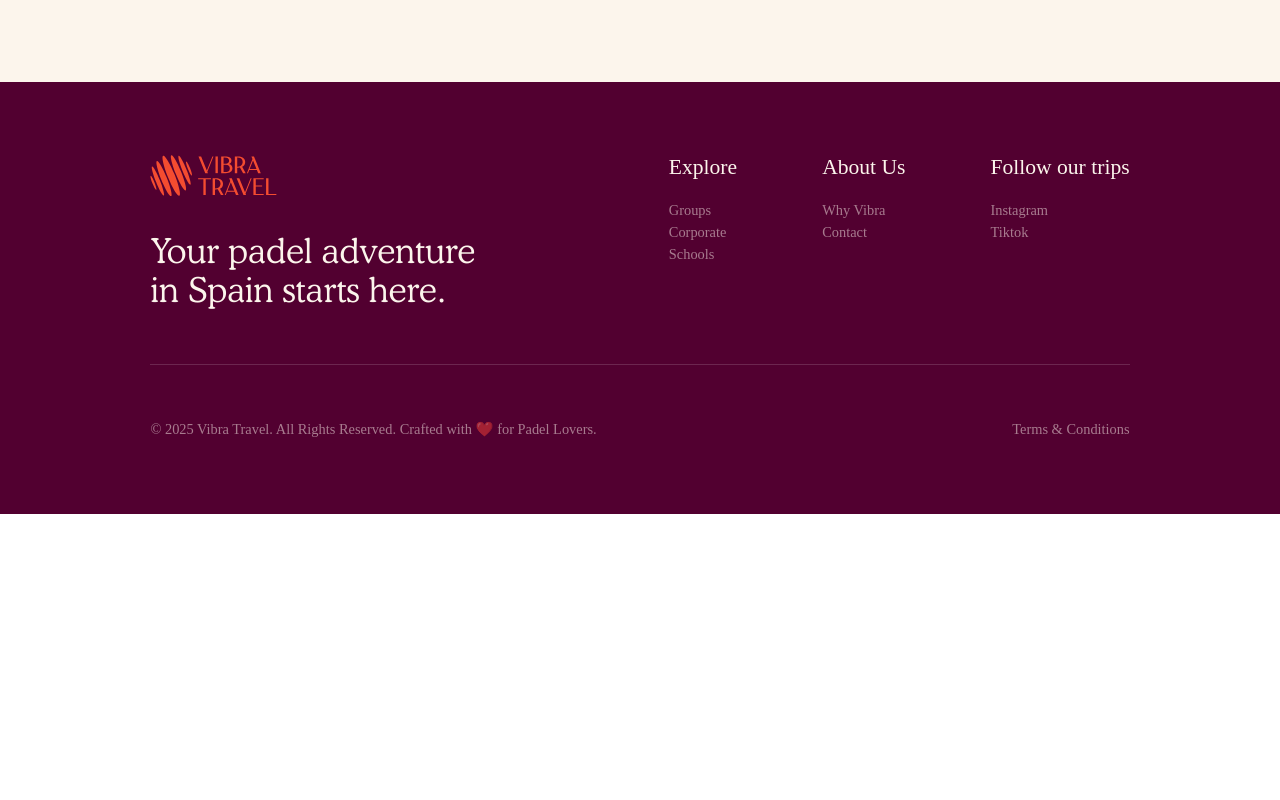
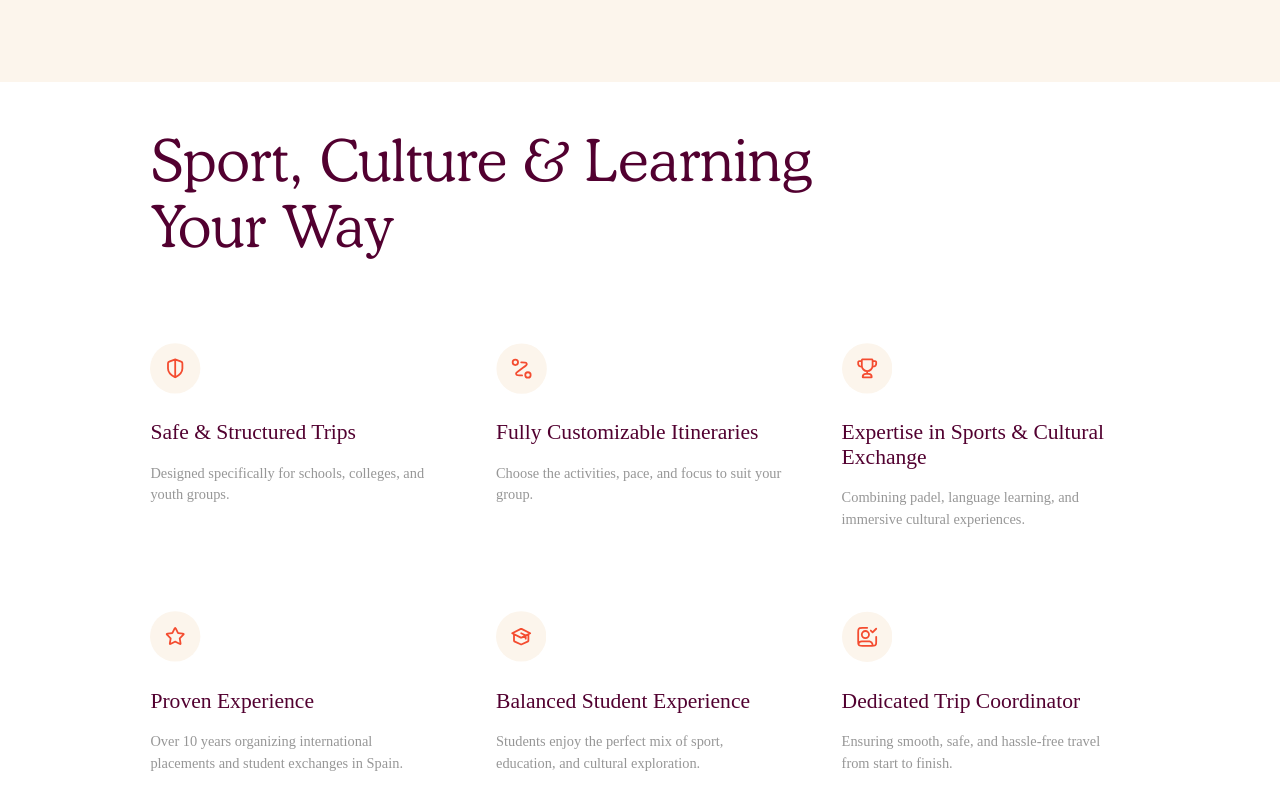
Before and after one commit to NicolasCornaglia/vibra-travel, a Vue app: page /schools in a window 1280 px wide. Shown: the part 580-1380 px from the top of the page. Before the commit the page ends 1094 px from the top, so only its background shows below. Built offline with nearby package versions, Linux system fonts and the light colour scheme; a web font is replaced by a local one.

Commit message:
refactor: expand usefullness of PackagesInclude and add component to schools page

```diff
--- a/src/components/PackagesInclude.vue
+++ b/src/components/PackagesInclude.vue
@@ -3,17 +3,11 @@
     <div class="pi-content">
       <div class="pi-top">
         <div class="pi-top-title">
-          <p class="cooper-font">
-            Every Vibra <br />
-            Package Includes
+          <p class="cooper-font" v-html="title">
           </p>
         </div>
         <div class="pi-top-subtitle">
-          <p>
-            We lay the foundation for an incredible trip. All elements can be
-            adjusted, added, or removed to suit your group’s preferences. We’ll
-            shape the experience around you.
-          </p>
+          <p>{{ subtitle }}</p>
         </div>
       </div>
       <div class="pi-bottom">
@@ -35,45 +29,19 @@
 </template>
 
 <script setup lang="ts">
-import IconStar from './icons/IconStar.vue';
-import IconShield from './icons/IconShield.vue';
-import IconTrophy from './icons/IconTrophy.vue'
-import IconFire from './icons/IconFire.vue'
-import IconGlobe from './icons/IconGlobe.vue'
-import IconGuide from './icons/IconGuide.vue'
+import type { Component } from 'vue'
 
-const cards = [
-  {
-    icon: IconStar,
-    title: '4★ Hotel & Breakfast',
-    desc: '3 nights with optional upgrade to private apartment or villa.'
-  },
-  {
-    icon: IconShield,
-    title: 'Daily Padel Coaching',
-    desc: '2 hours each morning, tailored to your group’s level. Want more or fewer hours? We’ll adapt the schedule to match your preferences.'
-  },
-  {
-    icon: IconTrophy,
-    title: 'Americano Tournament',
-    desc: 'Friendly competition with local club players.'
-  },
-  {
-    icon: IconFire,
-    title: 'Farewell Meal',
-    desc: 'Relaxed BBQ or traditional paella.'
-  },
-  {
-    icon: IconGlobe,
-    title: 'Cultural Experience',
-    desc: 'Choose your own authentic local experience – we’ll make it unforgettable.'
-  },
-  {
-    icon: IconGuide,
-    title: 'Personalised Local Guide',
-    desc: 'Tips for local events, festivals, and hidden gems.'
-  },
-]
+interface Card {
+  icon: Component;
+  title: string;
+  desc: string;
+}
+
+defineProps<{
+  cards: Card[]
+  title: string;
+  subtitle: string;
+}>()
 
 </script>
 
@@ -102,7 +70,7 @@ const cards = [
 
 .pi-top-title {
   height: 150px;
-  max-width: 500px;
+  max-width: 800px;
   font-size: 64px;
   font-weight: 400;
   line-height: 115%;
--- a/src/components/pages/GroupsPage.vue
+++ b/src/components/pages/GroupsPage.vue
@@ -1,7 +1,11 @@
 <template>
   <div>
     <GroupsPresentation />
-    <PackagesInclude />
+    <PackagesInclude
+      :cards="packageCards"
+      title="Every Vibra <br /> Package Includes"
+      subtitle="We lay the foundation for an incredible trip. All elements can be adjusted, added, or removed to suit your group's preferences. We'll shape the experience around you." />
+    />
     <MakeItYours />
     <Schedule />
     <ReadyAdventure variant="orange" />
@@ -16,6 +20,45 @@ import GroupsPresentation from "../GroupsPresentation.vue";
 import MakeItYours from "../MakeItYours.vue"
 import Schedule from "../Schedule.vue";
 import ReadyAdventure from "../ReadyAdventure.vue"
+import IconStar from '../icons/IconStar.vue';
+import IconShield from '../icons/IconShield.vue';
+import IconTrophy from '../icons/IconTrophy.vue'
+import IconFire from '../icons/IconFire.vue'
+import IconGlobe from '../icons/IconGlobe.vue'
+import IconGuide from '../icons/IconGuide.vue'
+
+const packageCards = [
+  {
+    icon: IconStar,
+    title: '4★ Hotel & Breakfast',
+    desc: '3 nights with optional upgrade to private apartment or villa.'
+  },
+  {
+    icon: IconShield,
+    title: 'Daily Padel Coaching',
+    desc: '2 hours each morning, tailored to your group’s level. Want more or fewer hours? We’ll adapt the schedule to match your preferences.'
+  },
+  {
+    icon: IconTrophy,
+    title: 'Americano Tournament',
+    desc: 'Friendly competition with local club players.'
+  },
+  {
+    icon: IconFire,
+    title: 'Farewell Meal',
+    desc: 'Relaxed BBQ or traditional paella.'
+  },
+  {
+    icon: IconGlobe,
+    title: 'Cultural Experience',
+    desc: 'Choose your own authentic local experience – we’ll make it unforgettable.'
+  },
+  {
+    icon: IconGuide,
+    title: 'Personalised Local Guide',
+    desc: 'Tips for local events, festivals, and hidden gems.'
+  },
+]
 
 const route = useRoute()
 
--- a/src/components/pages/SchoolsPage.vue
+++ b/src/components/pages/SchoolsPage.vue
@@ -1,8 +1,11 @@
 <template>
   <div>
     <SchoolsPresentation />
-<!--     <PackagesInclude />
-    <MakeItYours />
+    <PackagesInclude
+      :cards="packageCards"
+      title="Sport, Culture & Learning <br /> Your Way"
+      subtitle="" />
+    <!--    <MakeItYours />
     <Schedule />
     <ReadyAdventure variant="orange" /> -->
   </div>
@@ -12,10 +15,49 @@
 import { onMounted } from 'vue'
 import { useRoute } from 'vue-router'
 import SchoolsPresentation from "../SchoolsPresentation.vue";
-/* import PackagesInclude from "../PackagesInclude.vue"
-import MakeItYours from "../MakeItYours.vue"
+import PackagesInclude from "../PackagesInclude.vue"
+/*import MakeItYours from "../MakeItYours.vue"
 import Schedule from "../Schedule.vue";
 import ReadyAdventure from "../ReadyAdventure.vue" */
+import IconStar from '../icons/IconStar.vue';
+import IconShield from '../icons/IconShield.vue';
+import IconTailor from '../icons/IconTailor.vue';
+import IconTrophy from '../icons/IconTrophy.vue';
+import IconSchool from '../icons/IconSchool.vue';
+import IconHost from '../icons/IconHost.vue';
+
+const packageCards = [
+  {
+    icon: IconShield,
+    title: 'Safe & Structured Trips',
+    desc: 'Designed specifically for schools, colleges, and youth groups.'
+  },
+  {
+    icon: IconTailor,
+    title: 'Fully Customizable Itineraries',
+    desc: 'Choose the activities, pace, and focus to suit your group.'
+  },
+  {
+    icon: IconTrophy,
+    title: 'Expertise in Sports & Cultural Exchange',
+    desc: 'Combining padel, language learning, and immersive cultural experiences.'
+  },
+  {
+    icon: IconStar,
+    title: 'Proven Experience',
+    desc: 'Over 10 years organizing international placements and student exchanges in Spain.'
+  },
+  {
+    icon: IconSchool,
+    title: 'Balanced Student Experience',
+    desc: 'Students enjoy the perfect mix of sport, education, and cultural exploration.'
+  },
+  {
+    icon: IconHost,
+    title: 'Dedicated Trip Coordinator',
+    desc: 'Ensuring smooth, safe, and hassle-free travel from start to finish.'
+  },
+]
 
 const route = useRoute()
 
```
